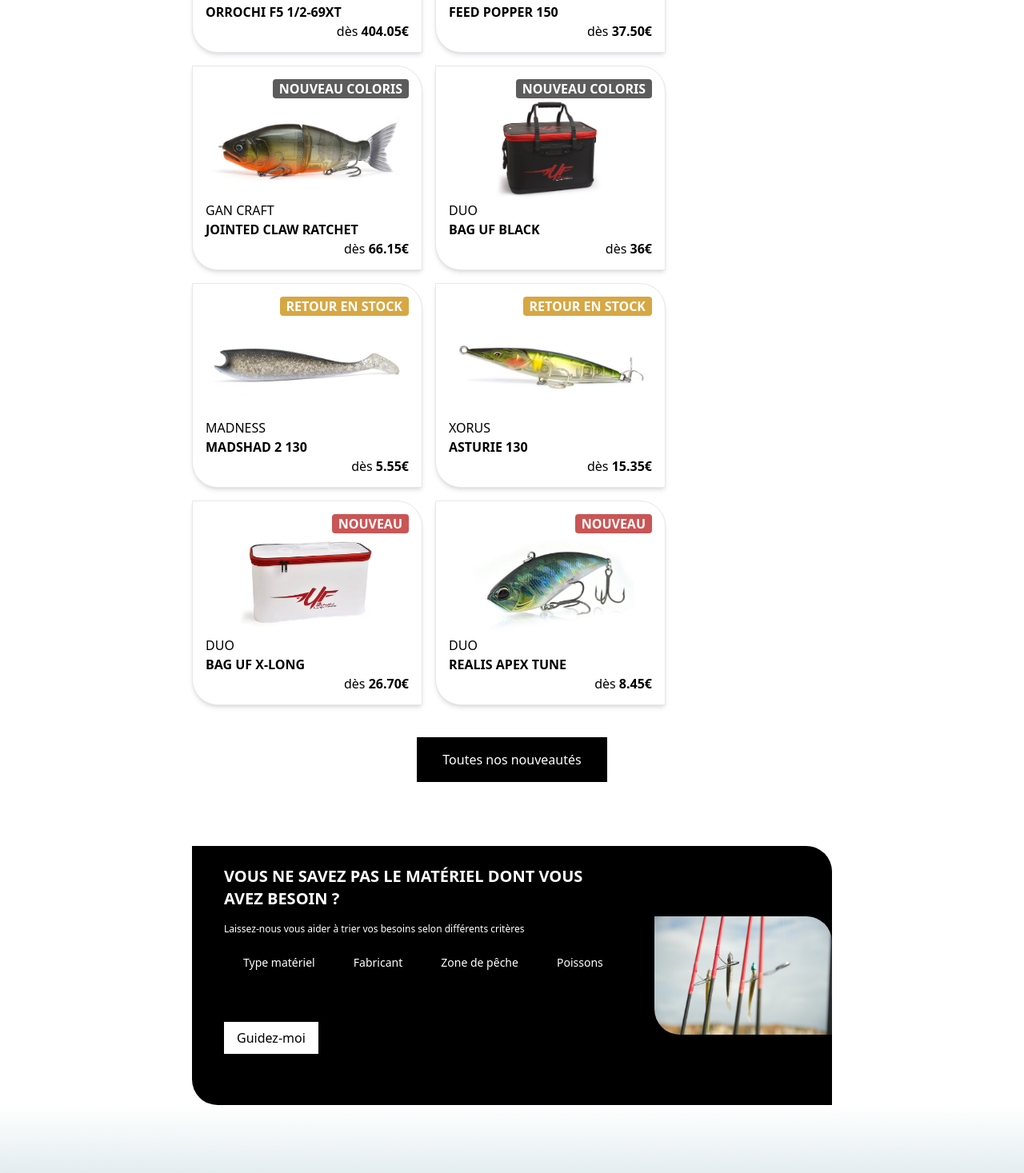
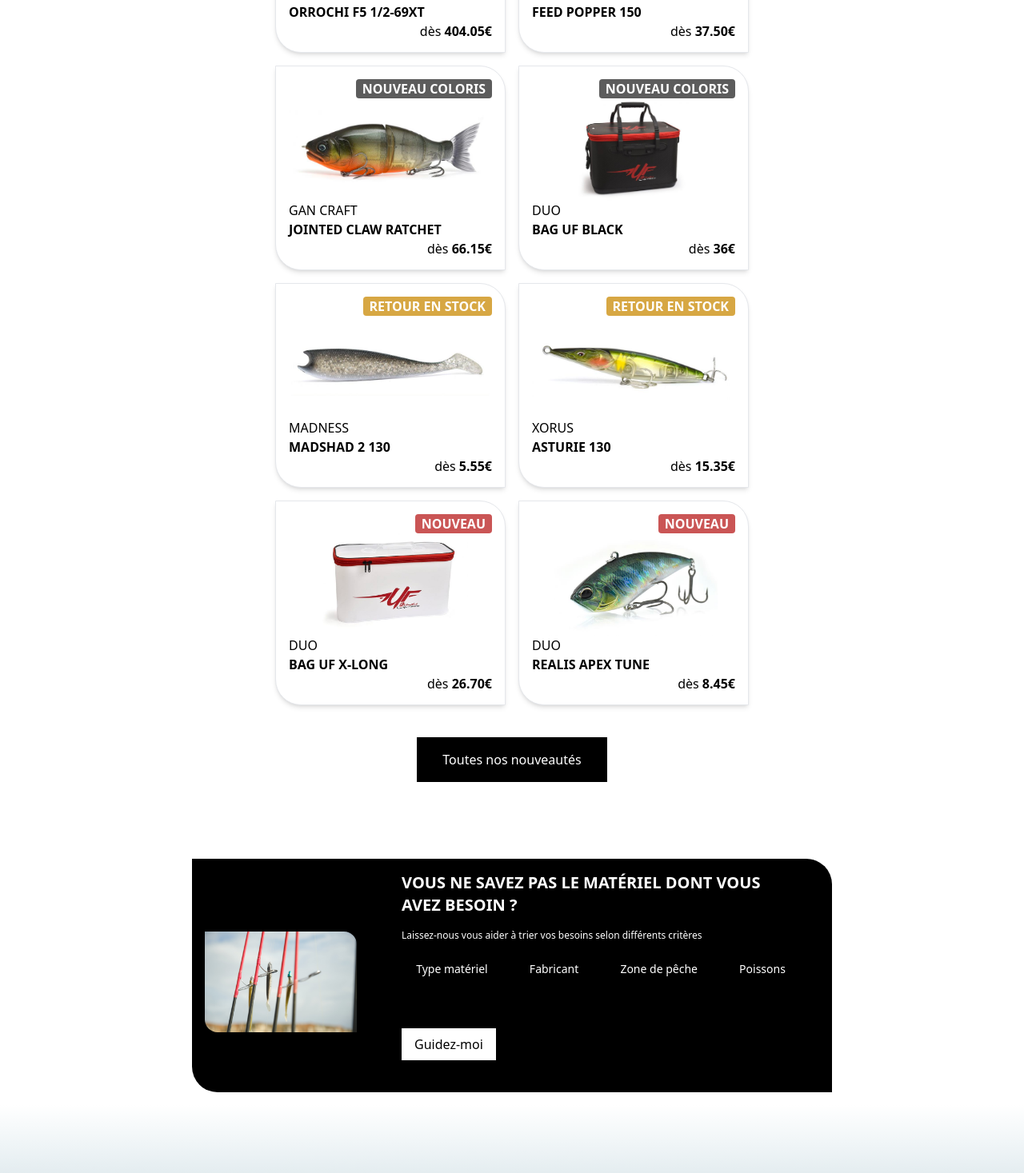
Before and after one commit to AnotheerDev/test-integration, a React (Vite) app: page / in a window 1280 px wide. Shown: the part 1330-2797 px from the top of the page at 80% size. Built offline with nearby package versions, Linux system fonts and the light colour scheme.

Commit message:
Refactor Product component layout for small device

```diff
--- a/src/components/Product/Product.jsx
+++ b/src/components/Product/Product.jsx
@@ -119,19 +119,19 @@
 
   return (
     <section>
-      <h2 className="text-2xl font-bold text-left my-8 mx-60 ">
+      <h2 className="text-2xl font-bold text-left px-4 lg:px-0 my-6 lg:my-8 lg:mx-60 ">
         <span className=" border-b-2 border-red-500">NO</span>S TOP RAYONS
       </h2>
-      <div className=" flex flex-wrap gap-4 mx-60">
+      <div className=" flex justify-center flex-wrap gap-4 lg:mx-60">
         {rayons.map((rayon, index) => (
           <RayonCard key={index} name={rayon.name} img={rayon.img} />
         ))}
       </div>
 
-      <h2 className="text-2xl font-bold text-left my-8 mx-60 ">
+      <h2 className="text-2xl font-bold text-left px-4 lg:px-0 my-6 lg:my-8 lg:mx-60 ">
         <span className=" border-b-2 border-red-500">NO</span>UVEAUTES
       </h2>
-      <div className="flex flex-wrap gap-4 mx-60">
+      <div className="flex justify-center flex-wrap gap-4 lg:mx-60">
         {products.map((product, index) => (
           <ProductCard
             key={index}
@@ -151,10 +151,10 @@
       </div>
 
       <div
-        className="bg-black text-white py-6 mx-60 flex rounded-xl justify-around items-center "
+        className="bg-black text-white pt-4 m-4 lg:mx-60 flex flex-col lg:flex-row rounded-xl justify-around items-center"
         style={{ borderRadius: "0 2rem 0 2rem" }}
       >
-        <div className="px-10">
+        <div className="px-10 lg:order-2">
           <h2 className="text-xl font-bold mb-4">
             VOUS NE SAVEZ PAS LE MATÉRIEL DONT VOUS AVEZ BESOIN ?
           </h2>
@@ -162,13 +162,12 @@
             Laissez-nous vous aider à trier vos besoins selon différents
             critères
           </p>
-          <div className="flex justify-around text-sm mb-6">
+          <div className="flex flex-col gap-4 lg:flex-row justify-around text-sm mb-6">
             <span>Type matériel</span>
             <span>Fabricant</span>
             <span>Zone de pêche</span>
             <span>Poissons</span>
           </div>
-
           <div className="py-10">
             <button className="bg-white text-black py-2 px-4">
               Guidez-moi
@@ -176,11 +175,11 @@
           </div>
         </div>
 
-        <div className="w-1/3">
+        <div className="lg:order-1 w-full lg:w-1/3">
           <img
             src="/img/canne.png"
             alt="canne"
-            className="flex object-cover"
+            className="object-cover w-full h-auto p-4"
             style={{ borderRadius: "0 2rem 0 2rem" }}
           />
         </div>
@@ -200,7 +199,7 @@
           paddingRight: "1rem",
         }}
       >
-        <div className="mx-60 my-32">
+        <div className="lg:mx-60 my-32">
           <h2 className="text-2xl font-bold text-left mb-8">
             <span className="border-b-2 border-red-500">NO</span>S MEILLEURS
             PRODUITS
@@ -218,7 +217,8 @@
             </div>
 
             {/* petite best seller card */}
-            <div className="md:col-span-6 grid grid-cols-1 md:grid-cols-2 gap-4">
+            <div className="md:col-span-6 flex justify-center">
+              <div className="grid grid-cols-1 md:grid-cols-2 gap-4">
                 {bestSellers.slice(1).map((bestSeller, index) => (
                   <ProductCard
                     key={index}
@@ -232,6 +232,7 @@
             </div>
           </div>
         </div>
+      </div>
     </section>
   );
 };
```
Lines whose indentation alone changed are shown as unchanged.
